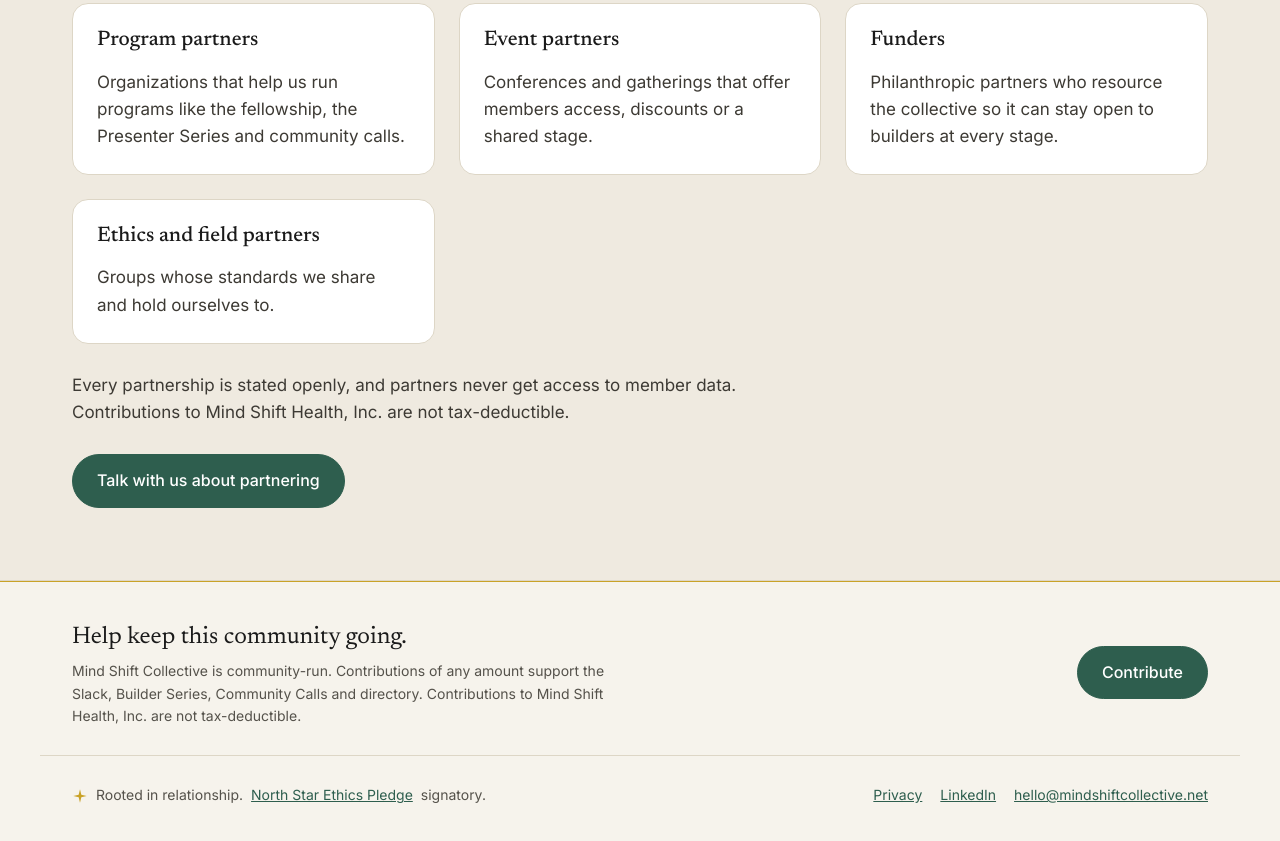
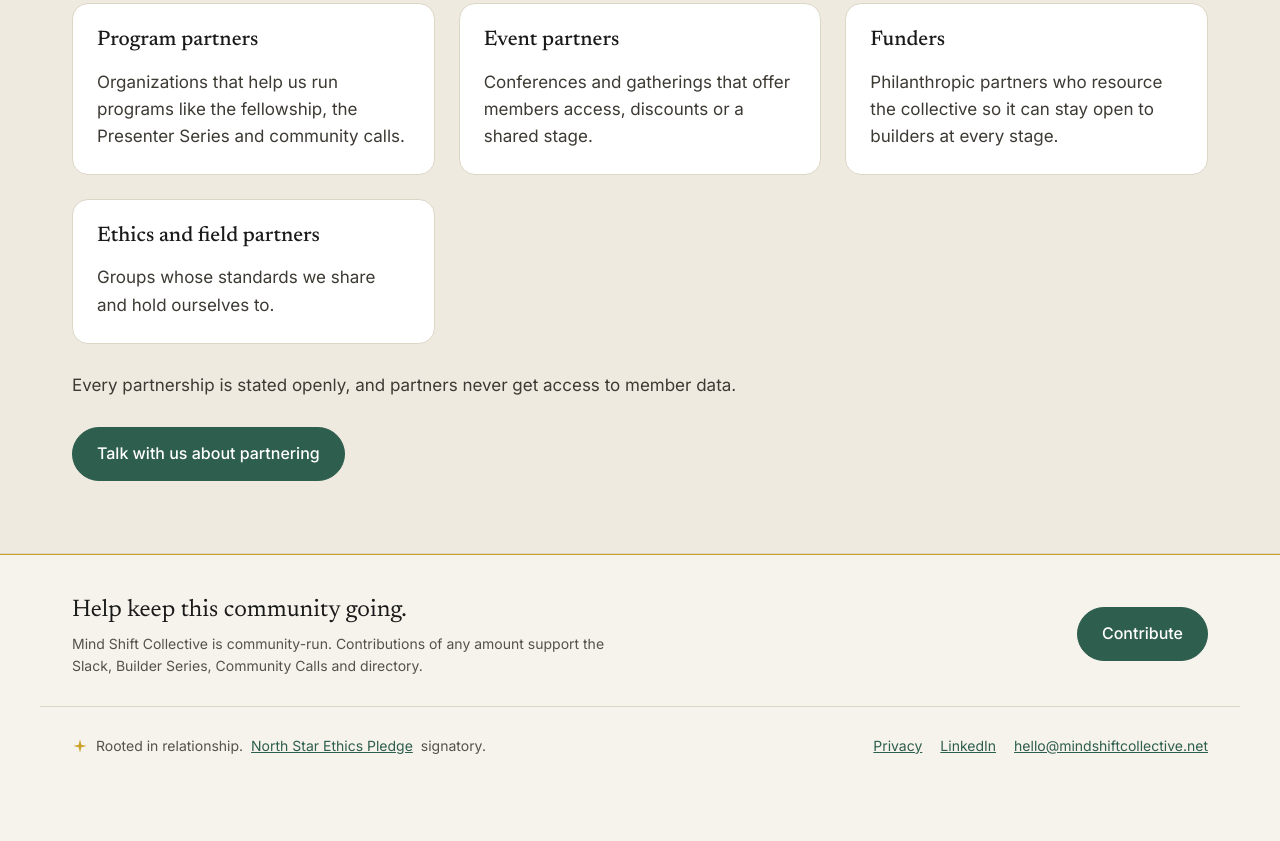
Before and after one commit to Mind-Shift-Collective/msc-website, an Astro site: page /partners in a window 1280 px wide. Shown: the part 1053-1894 px from the top of the page. After the commit the page ends 1850 px from the top, so only its background shows below. Built offline with nearby package versions, Linux system fonts and the light colour scheme; Astro itself is replaced by a stand-in of ours.

Commit message:
Remove not-tax-deductible sentence from footer and partners page
Co-Authored-By: Claude Opus 5.5 <noreply@anthropic.com>
Claude-Session: https://claude.ai/code/session_01XoJqMKEHH55ATc3MYJEmfw

```diff
--- a/src/layouts/Base.astro
+++ b/src/layouts/Base.astro
@@ -60,7 +60,7 @@ const JOIN_ONLY = true;
     <div class="wrap row contribute" style="justify-content:space-between;align-items:center;gap:16px 32px;padding-top:36px;padding-bottom:28px;border-bottom:1px solid var(--line);">
       <div style="max-width:560px;">
         <p style="margin:0;font-family:var(--serif);font-size:24px;color:var(--ink);">Help keep this community going.</p>
-        <p style="margin:4px 0 0;font-size:14px;color:var(--muted);">Mind Shift Collective is community-run. Contributions of any amount support the Slack, Builder Series, Community Calls and directory. Contributions to Mind Shift Health, Inc. are not tax-deductible.</p>
+        <p style="margin:4px 0 0;font-size:14px;color:var(--muted);">Mind Shift Collective is community-run. Contributions of any amount support the Slack, Builder Series, Community Calls and directory.</p>
       </div>
       <a class="btn" href="https://buy.stripe.com/14A4gBgvK0fB2I9d9T8N201" target="_blank" rel="noopener">Contribute</a>
     </div>
--- a/src/pages/partners.astro
+++ b/src/pages/partners.astro
@@ -38,7 +38,7 @@ const kinds = [
       <div class="grid">
         {kinds.map(([t, d]) => <div class="card"><h3 style="margin:0;font-size:21px;">{t}</h3><p style="margin:0;color:var(--ink-2);">{d}</p></div>)}
       </div>
-      <p style="color:var(--ink-2);max-width:720px;">Every partnership is stated openly, and partners never get access to member data. Contributions to Mind Shift Health, Inc. are not tax-deductible.</p>
+      <p style="color:var(--ink-2);max-width:720px;">Every partnership is stated openly, and partners never get access to member data.</p>
       <p><a class="btn" href="mailto:hello@mindshiftcollective.net?subject=%5BMSC%20Partner%5D%20Partnership%20inquiry">Talk with us about partnering</a></p>
     </div>
   </section>
```
